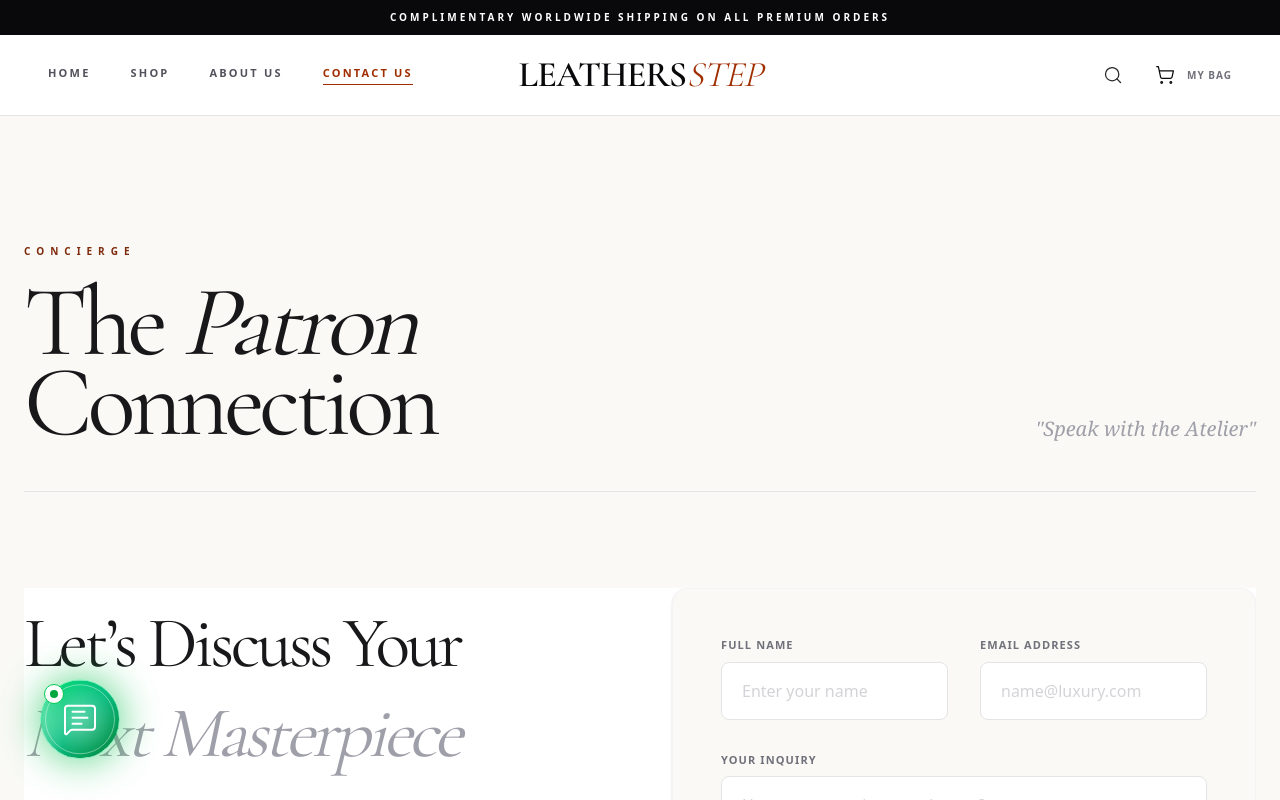
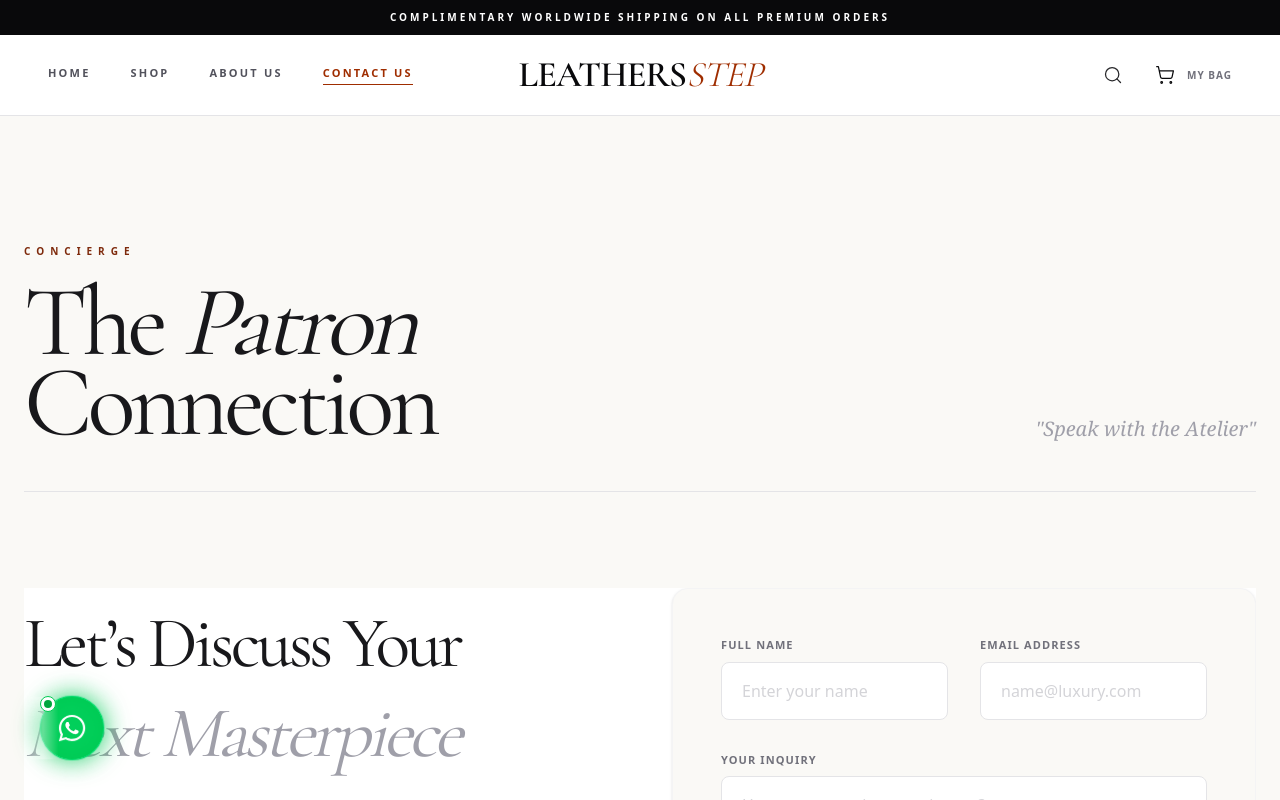
Before and after one commit to MRehanAbid-786/leathersstep, a React (Vite) app: page /contact in a window 1280 px wide. Shown: the top 800 px of the page. Built offline with nearby package versions, Linux system fonts and the light colour scheme.

Commit message:
Update WhatsAppFloat.jsx

```diff
--- a/src/components/ui/WhatsAppFloat.jsx
+++ b/src/components/ui/WhatsAppFloat.jsx
@@ -1,6 +1,6 @@
 import { motion, AnimatePresence } from "framer-motion";
-import { MessageSquareText, Sparkles } from "lucide-react";
 import { useState } from "react";
+import { FaWhatsapp } from "react-icons/fa";
 
 const WhatsAppFloat = () => {
   const [isHovered, setIsHovered] = useState(false);
@@ -16,28 +16,20 @@ const WhatsAppFloat = () => {
 
   return (
     <div className="fixed bottom-10 left-10 z-[100] flex items-center">
+
       {/* HOVER LABEL */}
       <AnimatePresence>
         {isHovered && (
           <motion.div
-            initial={{ opacity: 0, x: -30, filter: "blur(8px)" }}
-            animate={{ opacity: 1, x: 0, filter: "blur(0px)" }}
-            exit={{ opacity: 0, x: -20, filter: "blur(8px)" }}
-            transition={{ duration: 0.6, ease: [0.19, 1, 0.22, 1] }}
-            className="ml-5 px-6 py-3 bg-gradient-to-br from-green-700/90 to-emerald-900/90 backdrop-blur-xl border border-green-400/40 rounded-xl shadow-2xl hidden md:block"
+            initial={{ opacity: 0, x: -20 }}
+            animate={{ opacity: 1, x: 0 }}
+            exit={{ opacity: 0, x: -20 }}
+            transition={{ duration: 0.3 }}
+            className="ml-4 px-4 py-2 bg-green-700 text-white rounded-lg shadow-lg hidden md:block"
           >
-            <div className="flex flex-col items-start">
-              <div className="flex items-center gap-2 mb-1">
-                <Sparkles className="w-3 h-3 text-green-300" />
-                <span className="text-[9px] font-bold text-green-200 uppercase tracking-widest">
-                  Live Support
-                </span>
-              </div>
-
-              <p className="text-[12px] italic text-green-50 tracking-wide">
-                "Chat with Our Expert"
-              </p>
-            </div>
+            <p className="text-sm font-medium">
+              Chat with us on WhatsApp
+            </p>
           </motion.div>
         )}
       </AnimatePresence>
@@ -49,53 +41,35 @@ const WhatsAppFloat = () => {
         rel="noopener noreferrer"
         onMouseEnter={() => setIsHovered(true)}
         onMouseLeave={() => setIsHovered(false)}
+
+        /* FLOATING ANIMATION (NO POSITION SHIFT) */
         animate={{
-          y: [0, -10, 0],
-          transition: {
-            duration: 3,
-            repeat: Infinity,
-            ease: "easeInOut",
-          },
+          scale: [1, 1.05, 1],
         }}
-        whileHover={{ scale: 1.08 }}
+        transition={{
+          duration: 2,
+          repeat: Infinity,
+          ease: "easeInOut",
+        }}
+
+        whileHover={{ scale: 1.15 }}
         whileTap={{ scale: 0.95 }}
-        className="relative flex items-center justify-center w-20 h-20 rounded-full shadow-[0_0_40px_rgba(34,197,94,0.8)] border border-green-400/50 overflow-hidden group"
+
+        className="relative flex items-center justify-center
+        w-16 h-16 rounded-full
+        bg-green-500
+        shadow-[0_0_25px_rgba(34,197,94,0.8)]
+        border border-green-400
+        cursor-pointer"
+        style={{ willChange: "transform" }}
       >
-        {/* BRIGHT BACKGROUND */}
-        <div className="absolute inset-0 bg-gradient-to-br from-green-400 via-emerald-500 to-green-700" />
-
-        {/* INNER RING */}
-        <div className="absolute inset-1 rounded-full border border-white/40" />
-
-        {/* GLOW */}
-        <div className="absolute inset-0 bg-[radial-gradient(circle,_rgba(255,255,255,0.4),_transparent_70%)] opacity-60 group-hover:opacity-100 transition-opacity duration-500" />
-
         {/* ICON */}
-        <MessageSquareText
-          className="w-9 h-9 relative z-10 text-white drop-shadow-[0_0_15px_rgba(255,255,255,0.9)]"
-          strokeWidth={1.3}
+        <FaWhatsapp
+          className="text-white text-3xl z-10"
         />
 
-        {/* FLOATING SPARKLES */}
-        <div className="absolute inset-0 overflow-hidden">
-          {[...Array(4)].map((_, i) => (
-            <motion.div
-              key={i}
-              className="absolute w-[3px] h-[3px] bg-white rounded-full"
-              initial={{ x: "50%", y: "50%", opacity: 0 }}
-              animate={{
-                x: [`${Math.random() * 100}%`, `${Math.random() * 100}%`],
-                y: [`${Math.random() * 100}%`, `${Math.random() * 100}%`],
-                opacity: [0, 1, 0],
-              }}
-              transition={{
-                duration: 2 + Math.random() * 2,
-                repeat: Infinity,
-                delay: i * 0.4,
-              }}
-            />
-          ))}
-        </div>
+        {/* GLOW EFFECT */}
+        <div className="absolute inset-0 rounded-full bg-green-400 opacity-30 blur-md"></div>
 
         {/* LIGHT SWEEP */}
         <motion.div
@@ -106,12 +80,13 @@ const WhatsAppFloat = () => {
             ease: "linear",
             repeatDelay: 2,
           }}
-          className="absolute top-0 left-0 w-1/2 h-full bg-gradient-to-r from-transparent via-white/30 to-transparent skew-x-12"
+          className="absolute top-0 left-0 w-1/2 h-full
+          bg-gradient-to-r from-transparent via-white/40 to-transparent skew-x-12"
         />
       </motion.a>
 
       {/* ONLINE DOT */}
-      <div className="absolute top-1 left-1 flex items-center justify-center w-5 h-5 bg-white rounded-full border border-green-500 z-20">
+      <div className="absolute top-0 left-0 w-4 h-4 bg-white rounded-full border border-green-500 flex items-center justify-center">
         <span className="relative flex h-2 w-2">
           <span className="animate-ping absolute inline-flex h-full w-full rounded-full bg-green-500 opacity-75"></span>
           <span className="relative inline-flex rounded-full h-2 w-2 bg-green-600"></span>
```
